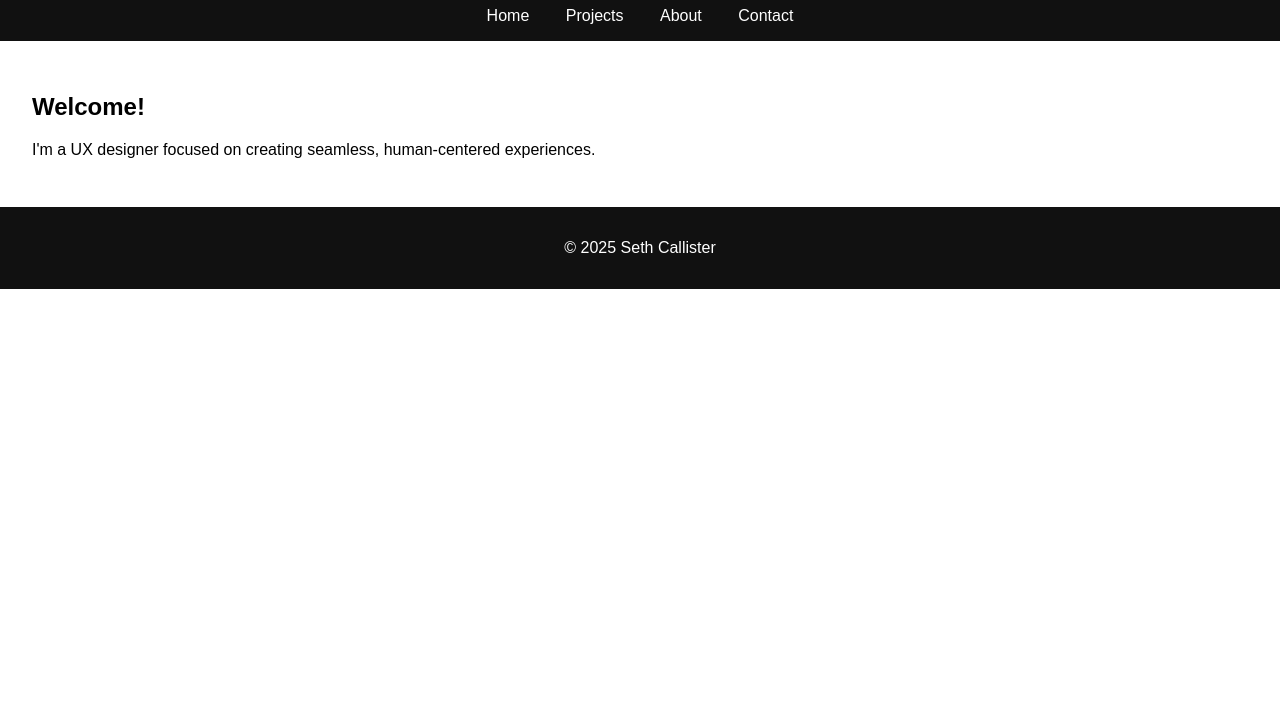
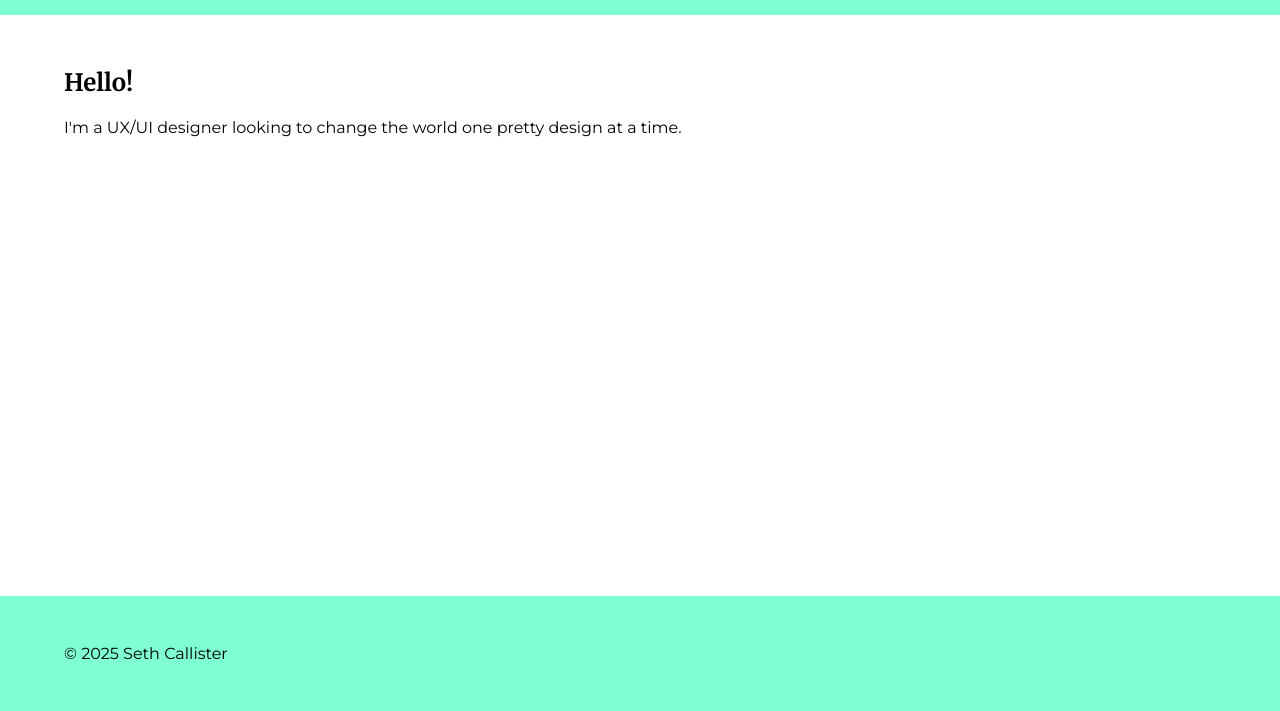
Before and after one commit to seth-coolister/ux-portfolio, a plain HTML site: page index.html in a window 1280 px wide. Shown: the part 89-800 px from the top of the page. Drawn offline with Linux system fonts and the light colour scheme.

Commit message:
update 1
chatgpt about and basic structure

```diff
--- a/index.html
+++ b/index.html
@@ -5,22 +5,24 @@
   <meta name="viewport" content="width=device-width, initial-scale=1.0">
   <title>Seth Callister, UX</title>
   <link rel="stylesheet" href="style.css">
+  <link rel="preconnect" href="https://fonts.googleapis.com">
+  <link rel="preconnect" href="https://fonts.gstatic.com" crossorigin>
+  <link href="https://fonts.googleapis.com/css2?family=Merriweather:ital,opsz,wght@0,18..144,300..900;1,18..144,300..900&family=Montserrat:ital,wght@0,100..900;1,100..900&display=swap" rel="stylesheet">
 </head>
 <body>
   <header>
     <h1>Seth Callister</h1>
     <nav>
-      <a href="index.html">Home</a>
-      <a href="projects.html">Projects</a>
+      <a href="index.html" id="active">Work</a>
       <a href="about.html">About</a>
-      <a href="contact.html">Contact</a>
+      <a href="assets/resume.pdf">Resume</a>
     </nav>
   </header>
 
   <main>
     <section>
-      <h2>Welcome!</h2>
-      <p>I'm a UX designer focused on creating seamless, human-centered experiences.</p>
+      <h2>Hello!</h2>
+      <p>I'm a UX/UI designer looking to change the world one pretty design at a time.</p>
     </section>
   </main>
 
--- a/style.css
+++ b/style.css
@@ -1,22 +1,47 @@
-body {
-  font-family: Arial, sans-serif;
+body{
   margin: 0;
   padding: 0;
+  box-sizing: border-box;
+  display: flex;
+  flex-direction: column;
+  min-height: 100vh;
+  font-family: "Montserrat", sans-serif;
+}
+
+h1,h2,h3,h4,h5,h6{
+  font-family: "Merriweather", serif;
 }
 
 header, footer {
-  background: #111;
-  color: #fff;
-  padding: 1rem;
-  text-align: center;
+  display: flex;
+  justify-content: space-between;
+  align-items: center;
+  padding: 2rem 4rem;
+  background-color: aquamarine;
 }
 
-nav a {
-  color: #fff;
-  margin: 0 1rem;
-  text-decoration: none;
+main{
+  padding: 2rem 4rem;
+  flex: 1;
 }
 
-main {
-  padding: 2rem;
+a {
+  color: #000;
+  text-decoration: none;
+  padding: 0.5rem 1rem;
+  margin: 0 0.5rem;
 }
+
+a:hover{
+  background-color: #000;
+  color: #fff;
+}
+
+h1{
+  font-size: 2rem;
+  margin: 0;
+}
+
+#active{
+  text-decoration: solid underline;
+}
```
Also changed, not shown: about.html (added, +33 -0 lines), 1 other file.
